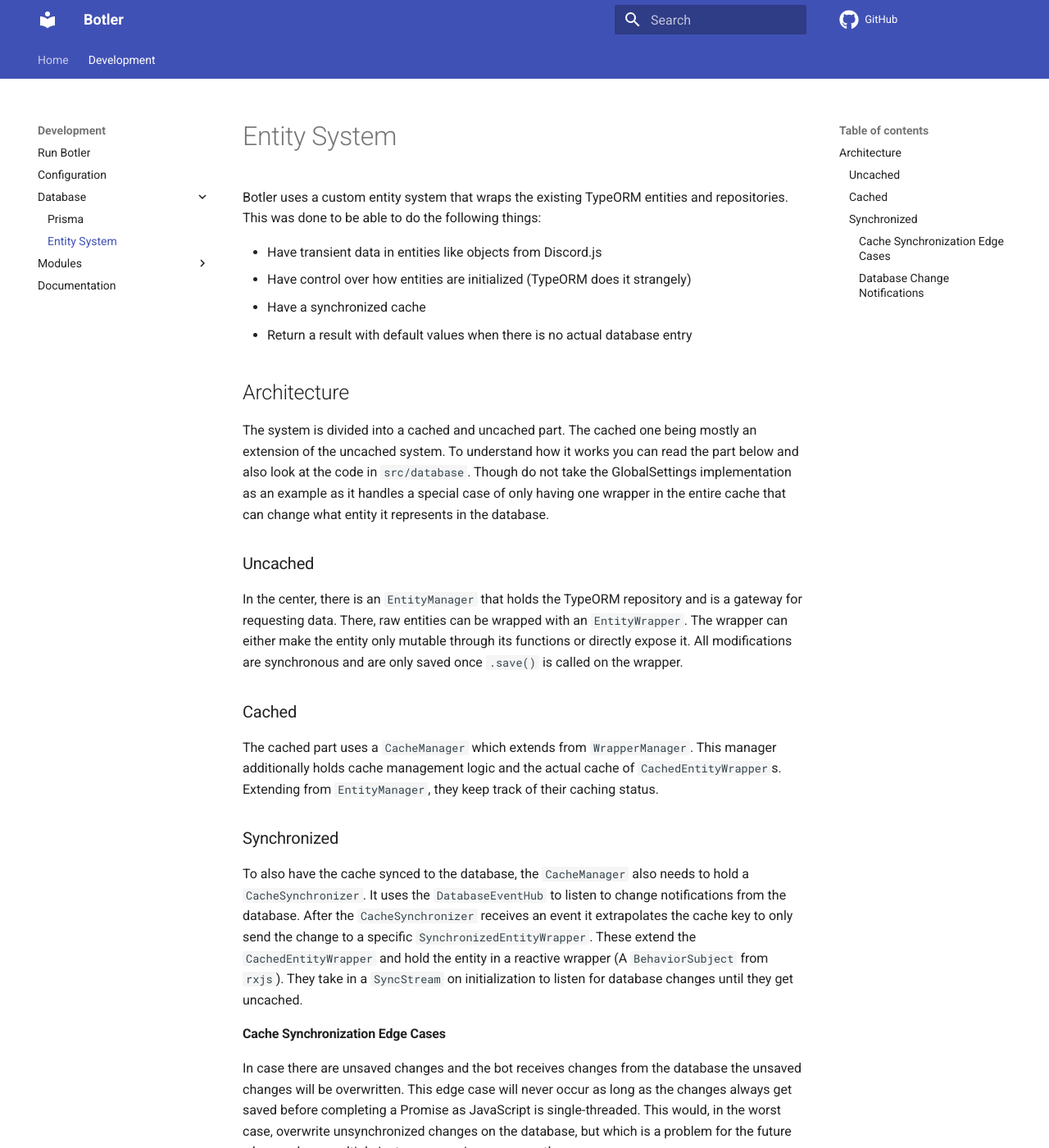
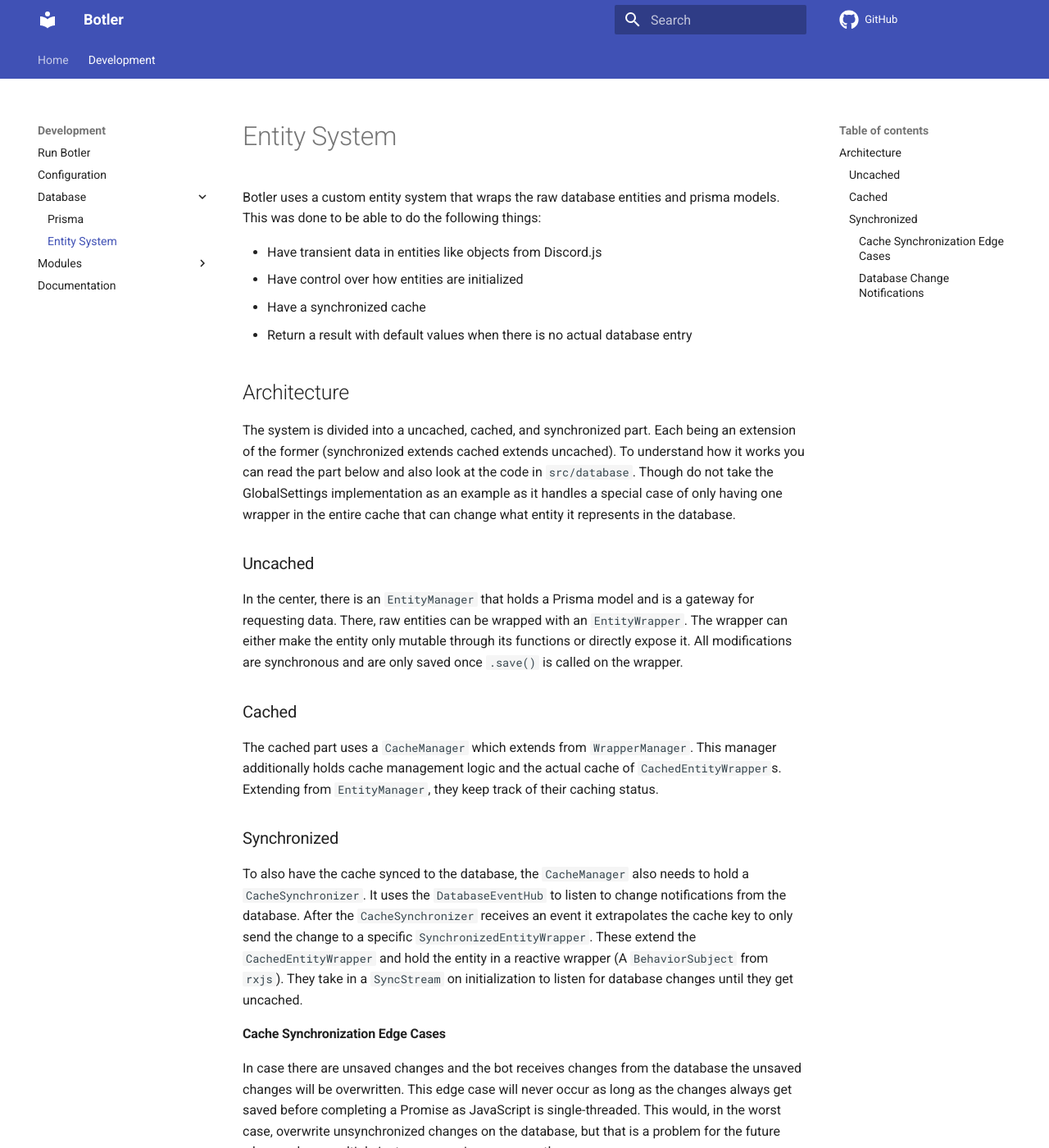
Before and after one commit to Botler-Dev/Botler, an MkDocs documentation site: the page built from docs/Development/Database/Entity-System.md, in a window 1280 px wide and 1400 px high. Shown: the whole window at 82% size. Built offline with MkDocs 1.6.1 and Material for MkDocs 9.7.7, drawn with Linux system fonts in a browser that asks for light colours; comment, search, counter and statistics services are not loaded; some of the changed text lies outside the part shown.

Commit message:
docs: correct and update docs

```diff
--- a/docs/Development/Database/Entity-System.md
+++ b/docs/Development/Database/Entity-System.md
@@ -1,19 +1,19 @@
 # Entity System
 
-Botler uses a custom entity system that wraps the existing TypeORM entities and repositories. This was done to be able to do the following things:
+Botler uses a custom entity system that wraps the raw database entities and prisma models. This was done to be able to do the following things:
 
 - Have transient data in entities like objects from Discord.js
-- Have control over how entities are initialized (TypeORM does it strangely)
+- Have control over how entities are initialized
 - Have a synchronized cache
 - Return a result with default values when there is no actual database entry
 
 ## Architecture
 
-The system is divided into a cached and uncached part. The cached one being mostly an extension of the uncached system. To understand how it works you can read the part below and also look at the code in `src/database`. Though do not take the GlobalSettings implementation as an example as it handles a special case of only having one wrapper in the entire cache that can change what entity it represents in the database.
+The system is divided into a uncached, cached, and synchronized part. Each being an extension of the former (synchronized extends cached extends uncached). To understand how it works you can read the part below and also look at the code in `src/database`. Though do not take the GlobalSettings implementation as an example as it handles a special case of only having one wrapper in the entire cache that can change what entity it represents in the database.
 
 ### Uncached
 
-In the center, there is an `EntityManager` that holds the TypeORM repository and is a gateway for requesting data. There, raw entities can be wrapped with an `EntityWrapper`. The wrapper can either make the entity only mutable through its functions or directly expose it. All modifications are synchronous and are only saved once `.save()` is called on the wrapper.
+In the center, there is an `EntityManager` that holds a Prisma model and is a gateway for requesting data. There, raw entities can be wrapped with an `EntityWrapper`. The wrapper can either make the entity only mutable through its functions or directly expose it. All modifications are synchronous and are only saved once `.save()` is called on the wrapper.
 
 ### Cached
 
@@ -25,7 +25,7 @@ To also have the cache synced to the database, the `CacheManager` also needs to
 
 #### Cache Synchronization Edge Cases
 
-In case there are unsaved changes and the bot receives changes from the database the unsaved changes will be overwritten. This edge case will never occur as long as the changes always get saved before completing a Promise as JavaScript is single-threaded. This would, in the worst case, overwrite unsynchronized changes on the database, but which is a problem for the future when we have multiple instances running concurrently.
+In case there are unsaved changes and the bot receives changes from the database the unsaved changes will be overwritten. This edge case will never occur as long as the changes always get saved before completing a Promise as JavaScript is single-threaded. This would, in the worst case, overwrite unsynchronized changes on the database, but that is a problem for the future when we have multiple instances running concurrently.
 
 #### Database Change Notifications
 
```
Also changed, not shown: other parts of docs/Development/Database/Entity-System.md (+1 -1 lines), docs/Development/Modules/Command/Argument-Parser.md (+1 -1 lines), docs/Development/Modules/Command/Command-Cache.md (+1 -1 lines), roadmap.md (+2 -2 lines).
